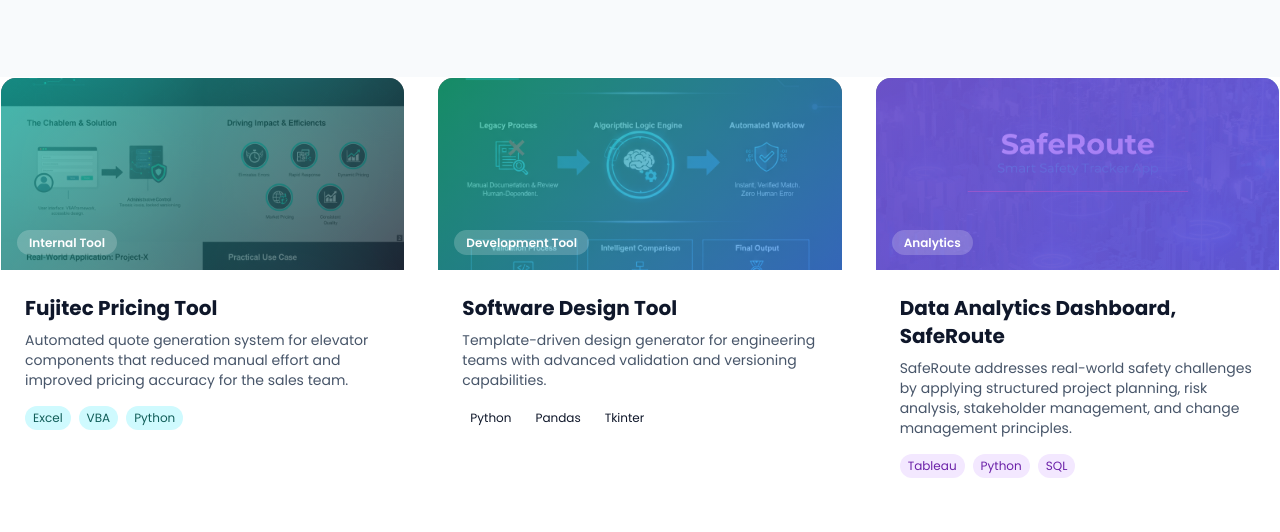
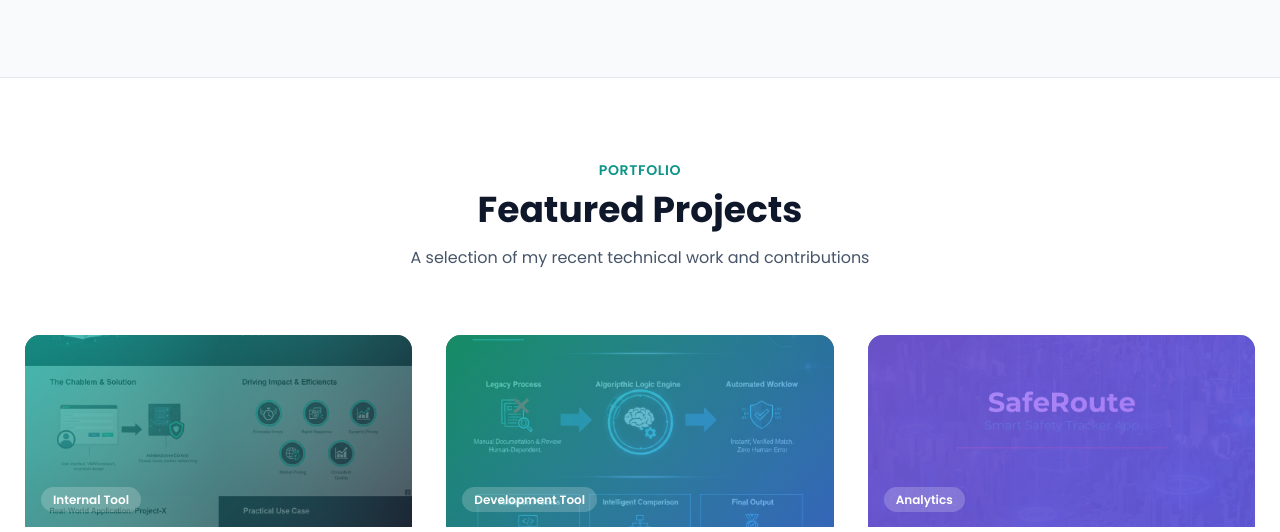
Before and after one commit to crazy816/amirtha-varshini.github.io, a plain HTML site: page index.html in a window 1280 px wide. Shown: the part 5139-5671 px from the top of the page. Drawn offline with nearby package versions, Linux system fonts and the light colour scheme.

Commit message:
Update index.html

```diff
--- a/index.html
+++ b/index.html
@@ -779,7 +779,14 @@
     </section>
 
     <!-- Projects Section -->
-      <!-- Project Card 1 -->
+    <section id="projects" class="border-t border-slate-200 dark:border-slate-800 py-20">
+        <div class="mx-auto max-w-7xl px-4 sm:px-6">
+            <div class="text-center mb-16">
+                <span class="text-brand-600 dark:text-brand-400 text-sm font-semibold tracking-wider uppercase">Portfolio</span>
+                <h2 class="text-3xl sm:text-4xl font-bold mt-2 mb-4">Featured Projects</h2>
+                <p class="text-slate-600 dark:text-slate-400">A selection of my recent technical work and contributions</p>
+            </div>
+
             <div class="grid md:grid-cols-2 lg:grid-cols-3 gap-8">
                 <!-- Project Card 1: Fujitec Pricing Tool -->
                 <article class="glass-card rounded-2xl overflow-hidden group">
@@ -815,7 +822,7 @@
                 <!-- Project Card 2: Software Design Tool -->
                 <article class="glass-card rounded-2xl overflow-hidden group">
                     <div class="h-48 relative overflow-hidden"
-         style="background: linear-gradient(135deg, rgba(16,185,129,0.7), rgba(59,130,246,0.7)), url('images/Software-design.png') center/cover;">
+                         style="background: linear-gradient(135deg, rgba(16,185,129,0.7), rgba(59,130,247,0.7)), url('images/Software-design.png') center/cover;">
                         <div class="absolute inset-0 bg-black/50 flex items-center justify-center opacity-0 group-hover:opacity-100 transition-opacity duration-300">
                             <div class="flex gap-4">
                                 <a href="images/Software-design.png" target="_blank" rel="noopener noreferrer"
@@ -967,7 +974,8 @@
                     </a>
                 </article>
             </div>
-
+        </div>
+    </section>
 
 <!-- Certifications Section -->
 <section id="certifications" class="border-t border-slate-200 dark:border-slate-800 py-20 bg-slate-50 dark:bg-slate-900/50">
```
Lines whose indentation alone changed are shown as unchanged.
